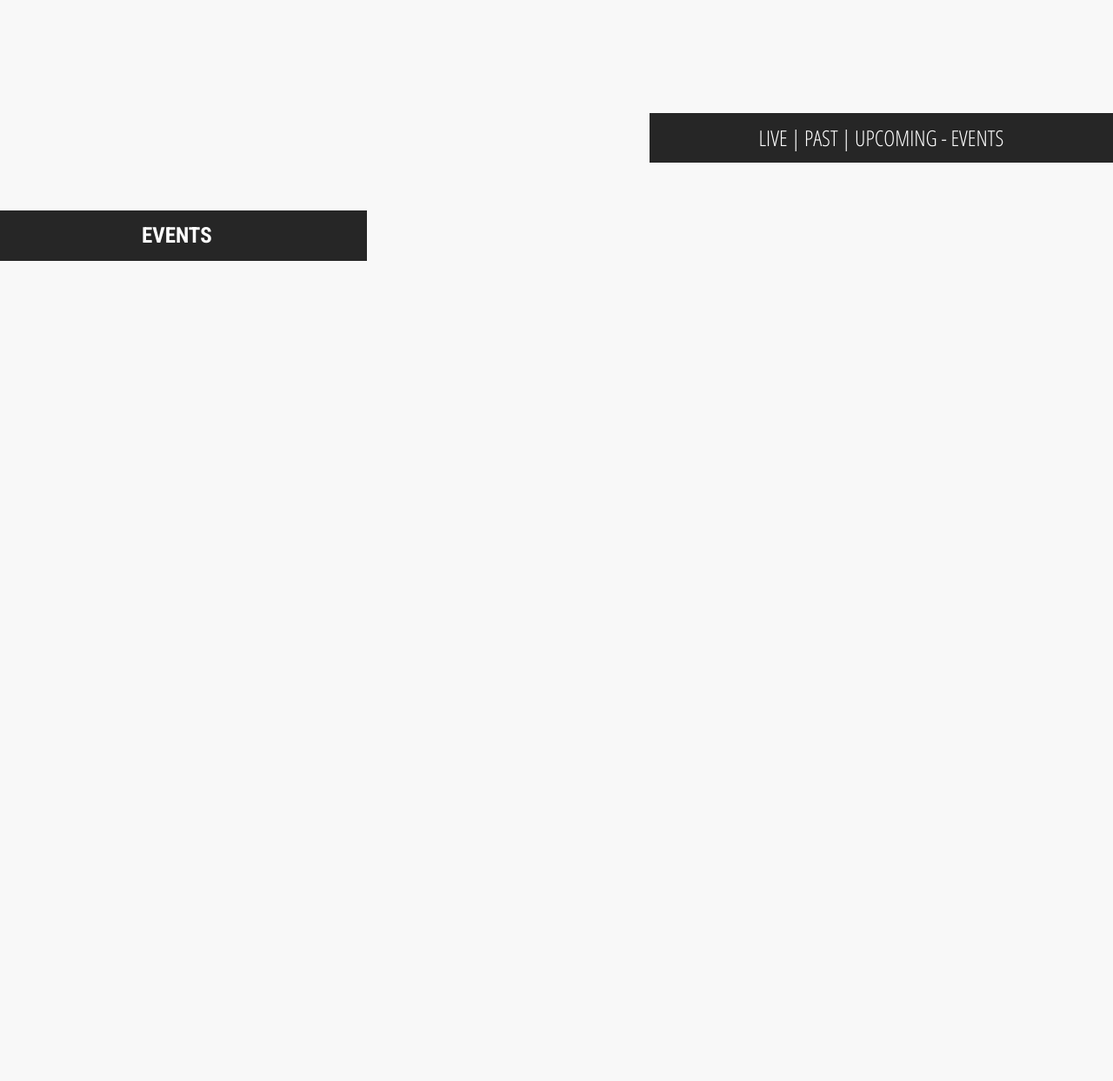
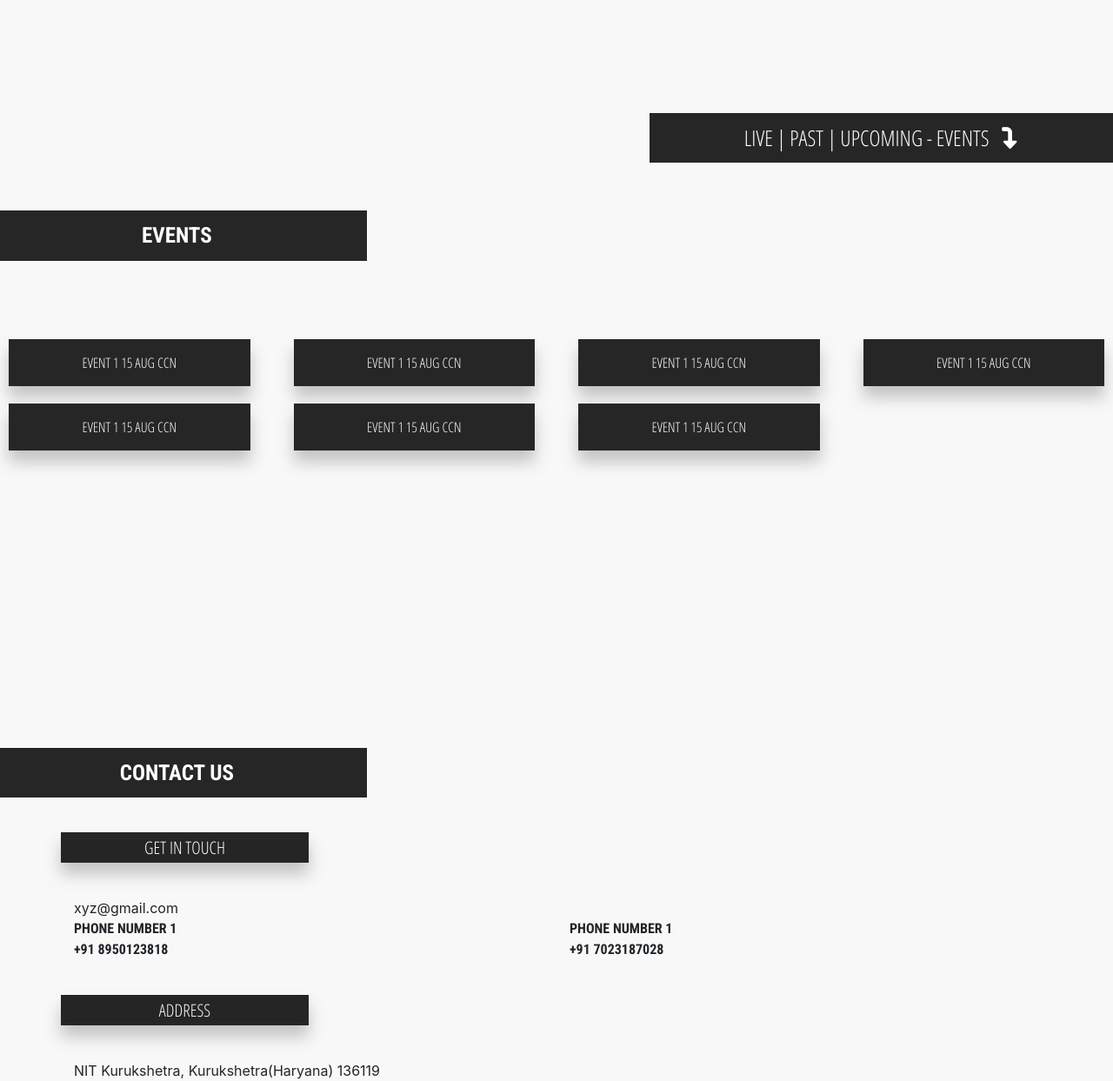
Before and after one commit to avinashbharti97/hackshetra_frontend, a plain HTML site: page index.html in a window 1280 px wide. Shown: the part 613-1856 px from the top of the page at 87% size. Before the commit the page ends 913 px from the top, so only its background shows below. Drawn offline with Linux system fonts and the light colour scheme.

Commit message:
static landing page completed

```diff
--- a/css/style.css
+++ b/css/style.css
@@ -3,8 +3,11 @@
 @import url('https://fonts.googleapis.com/css?family=Roboto:300');
 @import url('https://fonts.googleapis.com/css?family=Open+Sans+Condensed:300');
 
+
 body{
 	background-color:#f8f8f8;
+  overflow-x: hidden;
+  text-decoration: none;
 }
 
 .page_two{
@@ -102,3 +105,29 @@ nav ul a:hover::after{
   text-align:center;
   font-size:25px;
 }
+.event-card{
+  background-color: #262626;
+  box-shadow: 0 13px 18px rgba(94, 94, 94, 0.35);
+  margin:10px;
+  text-align:center;
+  font-family: 'Open Sans Condensed', sans-serif;
+  color:white;
+  padding:15px;
+}
+.event-container{
+  margin-top:10vh;
+  height:100vh;
+}
+
+.get-in-touch-div{
+  background-color:#252525;
+  color:white;
+  font-family: 'Open Sans Condensed', sans-serif;
+  font-size: 20px;
+  padding: 2.5px;
+  text-align: center;
+  box-shadow: 0 13px 18px rgba(94, 94, 94, 0.35);
+  margin-bottom:5vh;
+  margin-top:5vh;
+
+}
--- a/index.html
+++ b/index.html
@@ -63,6 +63,7 @@
           <div class="row ">
             <div class="col-md-5 col-12 see-below-col">
               <span>LIVE | PAST | UPCOMING - EVENTS</span>
+              <i class="fa fa-level-down" style="color:white; padding-left:10px" aria-hidden="true"></i>
             </div>
           </div>
 
@@ -75,8 +76,117 @@
           </div>
         </div>
 
+         <div classs="container event-container" style="margin-top:10vh; height:60vh">
+          <div class="row">
+            <div class="col-4 col-md-3">
+              <div class="event-card">
+                <span>EVENT 1</span>
+                <span>15 AUG</span>
+                <span>CCN</span>
+              </div>
+            </div>
+
+            <div class="col-4 col-md-3">
+              <div class="event-card">
+                <span>EVENT 1</span>
+                <span>15 AUG</span>
+                <span>CCN</span>
+              </div>
+            </div>
+
+            <div class="col-4 col-md-3">
+              <div class="event-card">
+                <span>EVENT 1</span>
+                <span>15 AUG</span>
+                <span>CCN</span>
+              </div>
+            </div>
+            <div class="col-4 col-md-3">
+              <div class="event-card">
+                <span>EVENT 1</span>
+                <span>15 AUG</span>
+                <span>CCN</span>
+              </div>
+            </div>
+
+            <div class="col-4 col-md-3">
+              <div class="event-card">
+                <span>EVENT 1</span>
+                <span>15 AUG</span>
+                <span>CCN</span>
+              </div>
+            </div>
+
+            <div class="col-4 col-md-3">
+              <div class="event-card">
+                <span>EVENT 1</span>
+                <span>15 AUG</span>
+                <span>CCN</span>
+              </div>
+            </div>
+
+            <div class="col-4 col-md-3">
+              <div class="event-card">
+                <span>EVENT 1</span>
+                <span>15 AUG</span>
+                <span>CCN</span>
+              </div>
+            </div>
+          </div>
+         </div>
+
+         <div class="container.fluid">
+          <div class="row">
+            <div class="col-12 col-md-4 events-header">
+              <span>CONTACT US</span>
+            </div>
+          </div>
+         </div>
+
+         <div class="container">
+
+            <div class="row">
+              <div class="col-6 col-md-3 get-in-touch-div">
+                <span>GET IN TOUCH</span>
+              </div>
+            </div>
+            <div class="row">
+              <div class="col-12 email-id">
+                <span>xyz@gmail.com</span>
+              </div>
+            </div>
+            <div class="row" style="font-family:'Roboto Condensed', sans-serif">
+              <div class="col-6">
+                <span>PHONE NUMBER 1</span>
+              </div>
+              <div class="col-6">
+                <span>PHONE NUMBER 1</span>
+              </div>
+              <div class="col-6 col-md-6">
+                <span>+91 8950123818</span>
+              </div>
+              <div class="col-6 col-md-6">
+                <span>+91 7023187028</span>
+              </div>
+            </div>
+            <div class="row">
+              <div class="col-6 col-md-3 get-in-touch-div">
+                <span>ADDRESS</span>
+              </div>
+              <div class="col-12">
+                <span>NIT Kurukshetra,</span>
+                <span>Kurukshetra(Haryana)</span>
+                <span>136119<span>
+              </div>
+
+            </div>
+          </div>
+
+        </div>
+
   <!-- Optional JavaScript -->
     <script src="js/jquery-3.2.1.min.js"></script>
+    <script src="https://use.fontawesome.com/aa897c8e12.js"></script>
 
     <!-- <script type="text/javascript" src="//cdn.jsdelivr.net/jquery.slick/1.8.0/slick.min.js"></script> -->
     <script type="text/javascript" src="js/script.js"></script>
```
